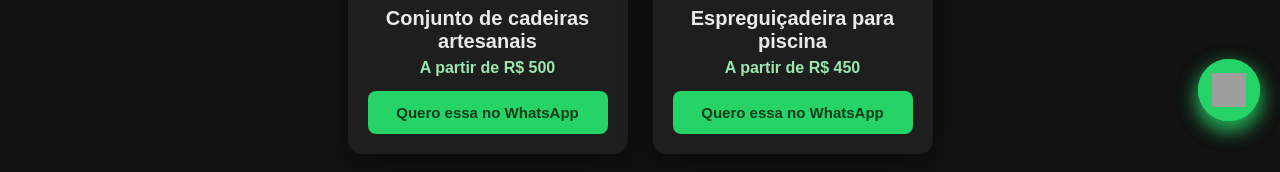
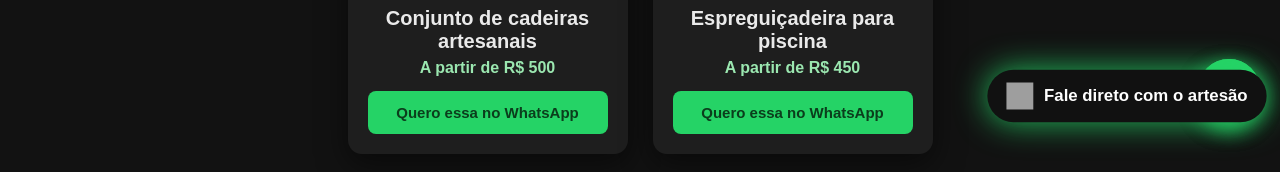
Before and after one commit to Breninhore/site-cadeiras, a plain HTML site: page index.html in a window 1280 px wide. Shown: the part 659-831 px from the top of the page. Drawn offline with Linux system fonts and the light colour scheme; grey boxes are pictures that could not be loaded.

Commit message:
Refactor index.html structure and content

```diff
--- a/index.html
+++ b/index.html
@@ -74,5 +74,17 @@
   />
 </a>
 
+<a
+  href="https://wa.me/5521991697363?text=Olá!%20Vim%20pelo%20site%20*Cadeiras%20do%20Índio*%20e%20quero%20reformar%20minha%20cadeira."
+  class="whats-float"
+  target="_blank"
+>
+  <img
+    src="https://upload.wikimedia.org/wikipedia/commons/6/6b/WhatsApp.svg"
+    alt="WhatsApp"
+  />
+  <span>Fale direto com o artesão</span>
+</a>
+
 </body>
 </html>
```
